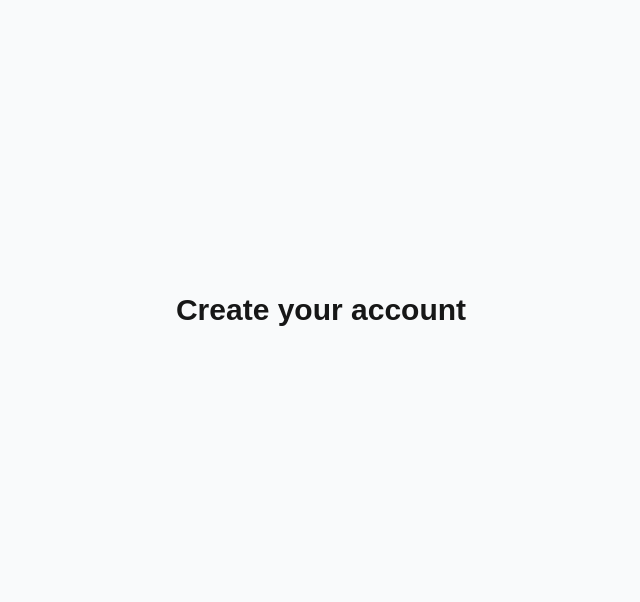
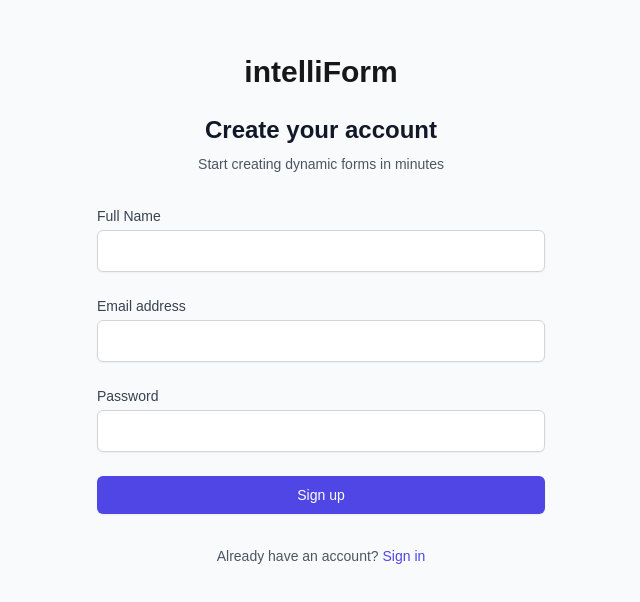
Before and after one commit to ryzncodes/IntelliForm, a Next.js app: page /signup in a window 1280 px wide. Shown: the part 122-724 px from the top of the page, without its empty margins (319-959 px from the left). Built offline with nearby package versions, Linux system fonts and the light colour scheme; no server answers.

Commit message:
auth pages & zod validation

```diff
--- a/app/(auth)/login/page.tsx
+++ b/app/(auth)/login/page.tsx
@@ -1,11 +1,37 @@
-export default function LoginPage() {
+import Link from 'next/link';
+import {AuthForm} from '@/components/auth/auth-form';
+
+export default function LoginPage({
+  searchParams,
+}: {
+  searchParams: {verified?: string};
+}) {
   return (
     <div className='min-h-screen flex items-center justify-center'>
       <div className='max-w-md w-full space-y-8'>
-        <h2 className='text-center text-3xl font-bold'>
-          Sign in to your account
-        </h2>
-        {/* Login form will go here */}
+        <div>
+          <h1 className='text-center text-3xl font-bold'>intelliForm</h1>
+          <h2 className='mt-6 text-center text-2xl font-bold text-gray-900'>
+            Sign in to your account
+          </h2>
+          {searchParams.verified && (
+            <div className='mt-4 p-4 bg-green-50 text-green-700 rounded-md text-sm'>
+              Account created successfully! Please sign in.
+            </div>
+          )}
+        </div>
+
+        <AuthForm type='login' />
+
+        <p className='mt-4 text-center text-sm text-gray-600'>
+          Don&apos;t have an account?{' '}
+          <Link
+            href='/auth/signup'
+            className='font-medium text-indigo-600 hover:text-indigo-500'
+          >
+            Sign up
+          </Link>
+        </p>
       </div>
     </div>
   );
--- a/app/(auth)/signup/page.tsx
+++ b/app/(auth)/signup/page.tsx
@@ -1,9 +1,31 @@
+import Link from 'next/link';
+import {AuthForm} from '@/components/auth/auth-form';
+
 export default function SignUpPage() {
   return (
     <div className='min-h-screen flex items-center justify-center'>
       <div className='max-w-md w-full space-y-8'>
-        <h2 className='text-center text-3xl font-bold'>Create your account</h2>
-        {/* Signup form will go here */}
+        <div>
+          <h1 className='text-center text-3xl font-bold'>intelliForm</h1>
+          <h2 className='mt-6 text-center text-2xl font-bold text-gray-900'>
+            Create your account
+          </h2>
+          <p className='mt-2 text-center text-sm text-gray-600'>
+            Start creating dynamic forms in minutes
+          </p>
+        </div>
+
+        <AuthForm type='signup' />
+
+        <p className='mt-4 text-center text-sm text-gray-600'>
+          Already have an account?{' '}
+          <Link
+            href='/auth/login'
+            className='font-medium text-indigo-600 hover:text-indigo-500'
+          >
+            Sign in
+          </Link>
+        </p>
       </div>
     </div>
   );
--- a/components/auth/auth-form.tsx
+++ b/components/auth/auth-form.tsx
@@ -1,18 +1,140 @@
 'use client';
+
+import {useState} from 'react';
+import {useRouter} from 'next/navigation';
+import {useAuth} from '@/lib/hooks/use-auth';
+import {loginSchema, signupSchema} from '@/lib/schemas/auth';
+import {ZodError} from 'zod';
 
 interface AuthFormProps {
   type: 'login' | 'signup';
 }
 
 export function AuthForm({type}: AuthFormProps) {
+  const router = useRouter();
+  const {signIn, signUp} = useAuth();
+  const [isLoading, setIsLoading] = useState(false);
+  const [errors, setErrors] = useState<Record<string, string>>({});
+
+  const handleSubmit = async (e: React.FormEvent<HTMLFormElement>) => {
+    e.preventDefault();
+    setErrors({});
+    setIsLoading(true);
+
+    const formData = Object.fromEntries(new FormData(e.currentTarget));
+
+    try {
+      if (type === 'login') {
+        const validatedData = loginSchema.parse(formData);
+        const {error} = await signIn(
+          validatedData.email,
+          validatedData.password
+        );
+        if (error) throw error;
+        router.push('/dashboard');
+      } else {
+        const validatedData = signupSchema.parse(formData);
+        const {error} = await signUp(
+          validatedData.email,
+          validatedData.password,
+          validatedData.fullName
+        );
+        if (error) throw error;
+        router.push('/auth/login?verified=true');
+      }
+    } catch (err) {
+      if (err instanceof Error) {
+        setErrors({form: err.message});
+      } else if (err instanceof ZodError) {
+        // Zod validation errors
+        const fieldErrors: Record<string, string> = {};
+        err.errors.forEach(({path, message}) => {
+          fieldErrors[path[0]] = message;
+        });
+        setErrors(fieldErrors);
+      } else {
+        setErrors({form: 'An error occurred'});
+      }
+    } finally {
+      setIsLoading(false);
+    }
+  };
+
   return (
-    <form className='mt-8 space-y-6'>
-      {/* Form fields will go here */}
+    <form onSubmit={handleSubmit} className='mt-8 space-y-6'>
+      {errors.form && (
+        <div className='bg-red-50 text-red-500 p-4 rounded-md text-sm'>
+          {errors.form}
+        </div>
+      )}
+
+      {type === 'signup' && (
+        <div>
+          <label
+            htmlFor='fullName'
+            className='block text-sm font-medium text-gray-700'
+          >
+            Full Name
+          </label>
+          <input
+            id='fullName'
+            name='fullName'
+            type='text'
+            required
+            className='mt-1 block w-full rounded-md border border-gray-300 px-3 py-2 shadow-sm focus:border-indigo-500 focus:outline-none focus:ring-indigo-500'
+          />
+          {errors.fullName && (
+            <p className='mt-1 text-sm text-red-500'>{errors.fullName}</p>
+          )}
+        </div>
+      )}
+
+      <div>
+        <label
+          htmlFor='email'
+          className='block text-sm font-medium text-gray-700'
+        >
+          Email address
+        </label>
+        <input
+          id='email'
+          name='email'
+          type='email'
+          autoComplete='email'
+          required
+          className='mt-1 block w-full rounded-md border border-gray-300 px-3 py-2 shadow-sm focus:border-indigo-500 focus:outline-none focus:ring-indigo-500'
+        />
+        {errors.email && (
+          <p className='mt-1 text-sm text-red-500'>{errors.email}</p>
+        )}
+      </div>
+
+      <div>
+        <label
+          htmlFor='password'
+          className='block text-sm font-medium text-gray-700'
+        >
+          Password
+        </label>
+        <input
+          id='password'
+          name='password'
+          type='password'
+          autoComplete={type === 'login' ? 'current-password' : 'new-password'}
+          required
+          className='mt-1 block w-full rounded-md border border-gray-300 px-3 py-2 shadow-sm focus:border-indigo-500 focus:outline-none focus:ring-indigo-500'
+        />
+        {errors.password && (
+          <p className='mt-1 text-sm text-red-500'>{errors.password}</p>
+        )}
+      </div>
+
       <button
         type='submit'
-        className='w-full flex justify-center py-2 px-4 border border-transparent rounded-md shadow-sm text-sm font-medium text-white bg-indigo-600 hover:bg-indigo-700 focus:outline-none focus:ring-2 focus:ring-offset-2 focus:ring-indigo-500'
+        disabled={isLoading}
+        className='w-full flex justify-center py-2 px-4 border border-transparent rounded-md shadow-sm text-sm font-medium text-white bg-indigo-600 hover:bg-indigo-700 focus:outline-none focus:ring-2 focus:ring-offset-2 focus:ring-indigo-500 disabled:opacity-50 disabled:cursor-not-allowed'
       >
-        {type === 'login' ? 'Sign in' : 'Sign up'}
+        {isLoading ? 'Loading...' : type === 'login' ? 'Sign in' : 'Sign up'}
       </button>
     </form>
   );
--- /dev/null
+++ b/lib/schemas/auth.ts
@@ -0,0 +1,20 @@
+import { z } from 'zod'
+
+export const loginSchema = z.object({
+  email: z.string().email('Please enter a valid email address'),
+  password: z
+    .string()
+    .min(8, 'Password must be at least 8 characters')
+    .max(100, 'Password is too long'),
+})
+
+export const signupSchema = loginSchema.extend({
+  fullName: z
+    .string()
+    .min(2, 'Full name must be at least 2 characters')
+    .max(100, 'Full name is too long')
+    .regex(/^[a-zA-Z\s]*$/, 'Full name can only contain letters and spaces'),
+})
+
+export type LoginInput = z.infer<typeof loginSchema>
+export type SignupInput = z.infer<typeof signupSchema>
--- a/package.json
+++ b/package.json
@@ -13,7 +13,8 @@
     "@supabase/supabase-js": "^2.47.12",
     "next": "15.1.4",
     "react": "^19.0.0",
-    "react-dom": "^19.0.0"
+    "react-dom": "^19.0.0",
+    "zod": "^3.24.1"
   },
   "devDependencies": {
     "@eslint/eslintrc": "^3",
```
Also changed, not shown: 1 other file (tests, documents, lock files or other folders).
